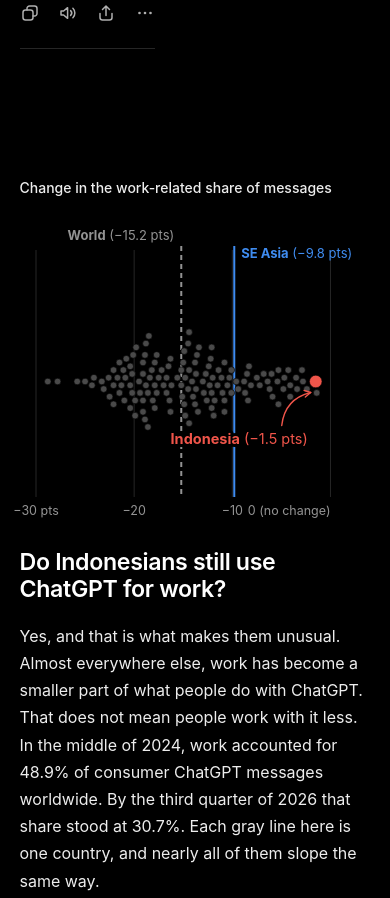
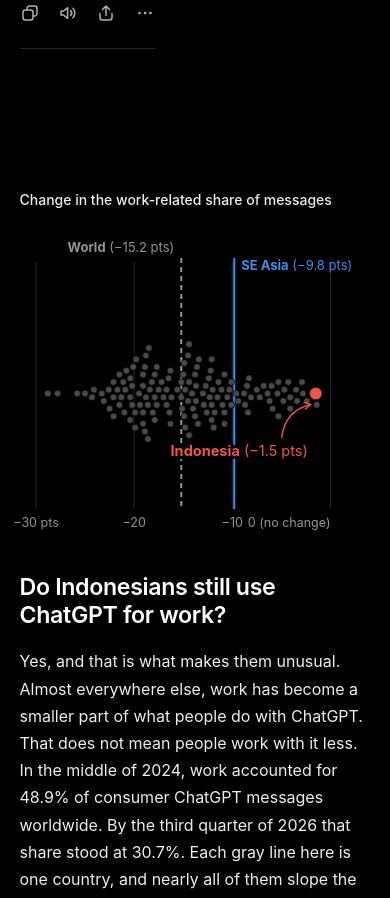
Before and after one commit to akbsaputra/chatgpt-use, a plain HTML site: page dist/index.html in a window 390 px wide. Shown: the part 8659-9557 px from the top of the page. Drawn offline with Linux system fonts and the light colour scheme.

Commit message:
Fix chart padding in mobile

```diff
--- a/dist/index.html
+++ b/dist/index.html
@@ -130,6 +130,7 @@ figure[data-fig="pics"]{margin-top:3.6rem;margin-bottom:4rem}
   section>.scrolly,section>.pair,section.split>h2,section>.wide{max-width:var(--col);margin-left:auto;margin-right:auto}
   /* the pinned chart hangs at the top of the screen with room above and below it, and no rule under it */
   .sticky{top:0;z-index:2;background:var(--bg);margin:0 calc(var(--pad)*-1);padding:1.25rem var(--pad) 1.15rem}
+  .scrolly:not([data-for="grid"]) .sticky{padding-top:2rem;padding-bottom:2rem}
   .sticky figcaption{margin-bottom:.4rem}
   .sticky figcaption .ct{font-size:.875rem}
   .sticky figcaption .ci{display:none}
```
Also changed, not shown: src/template.html (+1 -0 lines).
